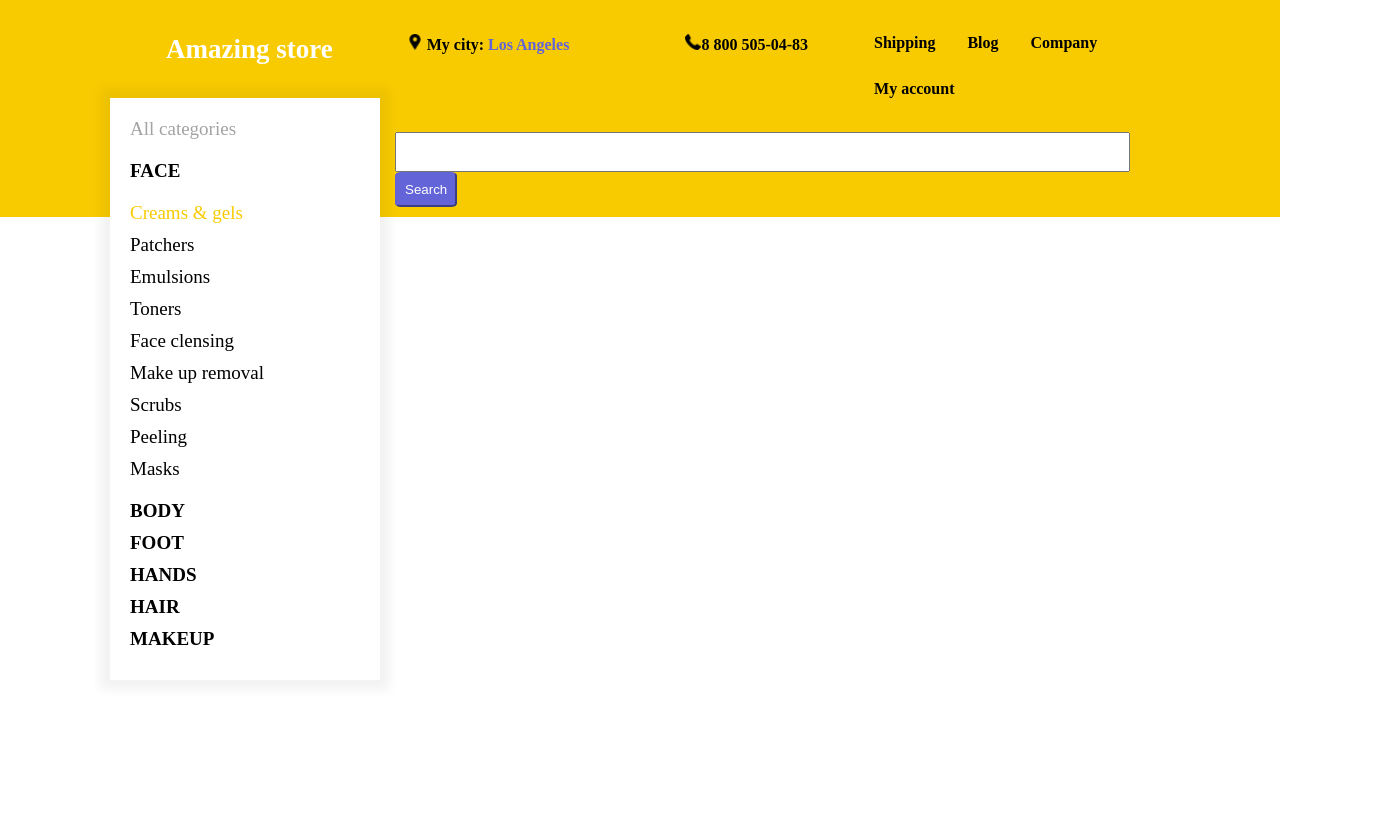
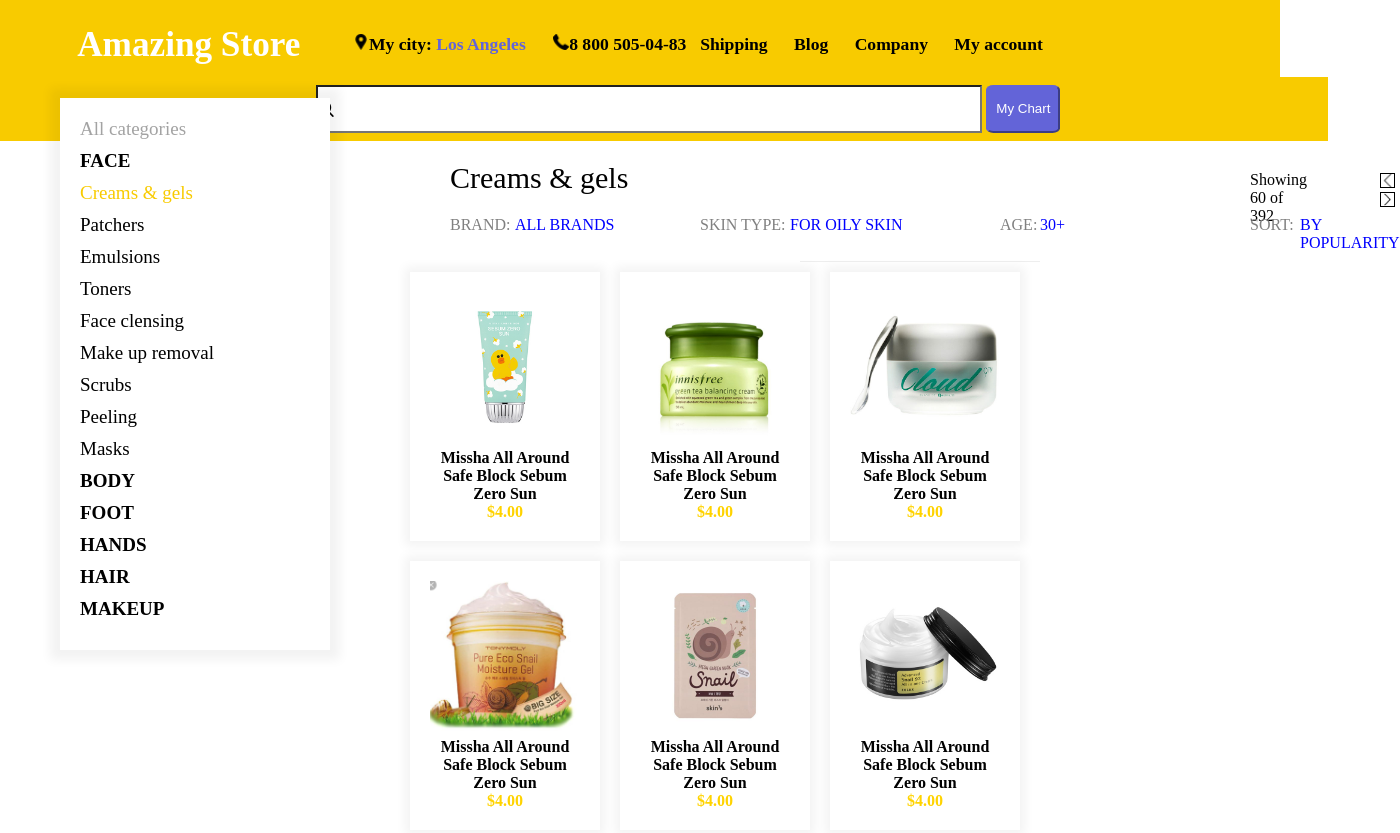
Before and after one commit to sveEcatalin/EneCatalinPreemp2019, a plain HTML site: page store/index.html in a window 1280 px wide. Shown: the top 833 px of the page, 1400 px wide, since content can reach past the window. Before the commit the page ends 800 px from the top, so only its background shows below. Drawn offline with Linux system fonts and the light colour scheme.

Commit message:
will need to rewrite. Container class with left and right classes to divide the page

```diff
--- a/store/index.html
+++ b/store/index.html
@@ -1,5 +1,6 @@
 <!DOCTYPE html>
 <html lang="en">
+
 <head>
     <meta charset="UTF-8">
     <meta name="viewport" content="width=device-width, initial-scale=1.0">
@@ -8,40 +9,47 @@
     <link rel="stylesheet" href="styles/style.css">
 
 </head>
+
 <body>
     <header>
-        <nav class="top-nav">
-            <ul class="searchHeader">
-                <li class="logo "><a href="#"> Amazing store</a></li>
-                <li class=""><a href="#"><img src ="images/maps.png"> My city: <span id="city">Los Angeles</span></a></li>
-                <li id="phone" class=" "><img src="images/phone-receiver.png">8 800 505-04-83</li>
-                <li class=""><a href="#">Shipping</a></li>
-                <li class=""><a href="#">Blog</a></li>
-                <li class=""><a href="#">Company</a></li>
-                <li class=""><a href="#">My account</a></li>
-            </ul>
+        <nav class="top-nav ">
+            <div class="box1 logo">Amazing Store</div>
+            <div class="box2">
+                <div><img src="images/maps.png">My city: <span class="city">Los Angeles</span></div>
+                <div><img src="images/phone-receiver.png">8 800 505-04-83</div>
+            </div>
+            <div class="box3">
+                <div>Shipping &nbsp; &nbsp; &nbsp;</div>
+                <div>Blog &nbsp; &nbsp; &nbsp;</div>
+                <div>Company &nbsp; &nbsp; &nbsp;</div>
+                <div>My account &nbsp; &nbsp; &nbsp;</div>
+            </div>
+        </nav>
+        <div class="box4">
             <form action="" method="get" class="form-search">
                 <div class="search-form">
-                  <input type="search" name="serach" class="search-input" required>
-                  <input type="submit" value="Search" class="search-btn">
+                    <input type="search" name="serach" class="search-input" required>
+                    <input type="submit" value="My Chart" class="search-btn">
                 </div>
-              </form>
-        </nav>
+            </form>
+        </div>
     </header>
+
+
 
     <nav>
         <ul class="column-list">
-            <li class=" categories-top" >All categories</li>
-            <li class=" shop-section-li upper-padding" >FACE</li>
+            <li class=" categories-top">All categories</li>
+            <li class=" shop-section-li upper-padding">FACE</li>
             <li class=" hovered-section upper-padding">Creams &amp gels</li>
-            <li class="" >Patchers</li>
-            <li class="" >Emulsions</li>
-            <li class="" >Toners</li>
-            <li class="" >Face clensing</li>
-            <li class="" >Make up removal</li>
-            <li class="" >Scrubs</li>
-            <li class="" >Peeling</li>
-            <li class="" >Masks</li>
+            <li class="">Patchers</li>
+            <li class="">Emulsions</li>
+            <li class="">Toners</li>
+            <li class="">Face clensing</li>
+            <li class="">Make up removal</li>
+            <li class="">Scrubs</li>
+            <li class="">Peeling</li>
+            <li class="">Masks</li>
             <li class=" shop-section-li upper-padding">BODY</li>
             <li class=" shop-section-li">FOOT</li>
             <li class=" shop-section-li">HANDS</li>
@@ -50,4 +58,75 @@
         </ul>
     </nav>
 </body>
+
+<div class="container1">
+    <div style="position:absolute;left: 450px;font-size: 30px;padding-top: 20px"> Creams &amp; gels</div>
+    <div style="position:absolute;left:1250px;font-size:16px;padding-top:30px">Showing 60 of 392</div>
+    <div style="position:absolute;left:1380px;padding-top:32px"><img src="images/left-arrow.png" border="1"
+            style="width:13px;height:13px;">
+        <img src="images/right-arrow.png" border="1" style="width:13px;height:13px;"></div>
+    <div class="border">
+        <div style="position:absolute;left: 450px;font-size: 16px;padding-top: 75px;color:gray">BRAND:</div>
+        <a href="#">
+            <div style="position:absolute;left: 515px;font-size: 16px;padding-top: 75px;color:blue">ALL BRANDS</div>
+        </a>
+        <div style="position:absolute;left: 700px;font-size: 16px;padding-top: 75px;color:gray">SKIN TYPE:</div>
+        <a href="#">
+            <div style="position:absolute;left:790px;font-size: 16px;padding-top: 75px;color:blue">FOR OILY SKIN</div>
+        </a>
+        <div style="position:absolute;left: 1000px;font-size: 16px;padding-top: 75px;color:gray">AGE:</div>
+        <a href="#">
+            <div style="position:absolute;left: 1040px;font-size: 16px;padding-top: 75px;color:blue">30+</div>
+        </a>
+        <div style="position:absolute;left: 1250px;font-size: 16px;padding-top: 75px;color:gray">SORT:</div>
+        <a href="#">
+            <div style="position:absolute;left: 1300px;font-size: 16px;padding-top: 75px;color:blue">BY <br>POPULARITY
+            </div>
+        </a>
+        <hr style="padding-top: 120px;border-top: 0;border-left: 0;border-right: 0">
+    </div>
+
+    <div class="flex-container">
+        <div><img src="images/1.jpg" class="product-image"><br>
+            <p class="product-description">Missha All Around<br> Safe Block
+                Sebum<br> Zero Sun</p>
+            <p class="product-price">&dollar;4.00</p>
+        </div>
+        <div><img src="images/2.png" class="product-image">
+            <p class="product-description">Missha All Around<br> Safe Block
+                Sebum<br> Zero Sun</p>
+            <p class="product-price">&dollar;4.00</p>
+        </div>
+        <div><img src="images/3.jpg" class="product-image">
+            <p class="product-description">Missha All Around<br> Safe Block
+                Sebum<br> Zero Sun</p>
+            <p class="product-price">&dollar;4.00</p>
+        </div>
+        <div><img src="images/4.jpg" class="product-image">
+            <p class="product-description">Missha All Around<br> Safe Block
+                Sebum<br> Zero Sun</p>
+            <p class="product-price">&dollar;4.00</p>
+        </div>
+        <div><img src="images/5.jpg" class="product-image">
+            <p class="product-description">Missha All Around<br> Safe Block
+                Sebum<br> Zero Sun</p>
+            <p class="product-price">&dollar;4.00</p>
+        </div>
+        <div><img src="images/6.jpg" class="product-image">
+            <p class="product-description">Missha All Around<br> Safe Block
+                Sebum<br> Zero Sun</p>
+            <p class="product-price">&dollar;4.00</p>
+        </div>
+        <div><img src="images/7.jpg" class="product-image">
+            <p class="product-description">Missha All Around<br> Safe Block
+                Sebum<br> Zero Sun</p>
+            <p class="product-price">&dollar;4.00</p>
+        </div>
+        <div><img src="images/8.jpg" class="product-image">
+            <p class="product-description">Missha All Around<br> Safe Block
+                Sebum<br> Zero Sun</p>
+            <p class="product-price">&dollar;4.00</p>
+        </div>
+    </div>
+
 </html>
--- a/store/styles/style.css
+++ b/store/styles/style.css
@@ -3,89 +3,86 @@
   padding: 0;
 }
 
-
-ul {
-    list-style-type: none;
-    margin: 0;
-    padding: 0;
-    overflow: hidden;
+.top-nav{
+  display:flex;
   background-color: rgba(248, 203, 0, 1);
-  }
-
-  .searchHeader li {
-    float: left;
+  background:#f8cb00;
+  height:4rem;
+  font-size:1.1rem;
+  align-items:center;
+  flex-wrap: wrap;
+  font-weight: bold;
+  padding-top:1%;
+  padding-right:3%;
+  padding-left:3%;
 
 }
 
-  li a {
-    display: block;
-    text-align: center;
-    padding: 14px 16px;
-    text-decoration: none;
-    font-weight:bold;
-  }
+.box1{
+  display:flex;
 
-  .form-search{
-        background-color: rgba(248, 203, 0, 1);
-        padding-left:245px;
-  }
-
-  .logo{
-    color:white;
-    font-size:27px;
-    padding-right:42px;
-  }
-
-  a {
-     color: inherit;
-     text-decoration: none;
-   }
-
-   .top-nav{
   background-color: rgba(248, 203, 0, 1);
 
-     padding-left:150px;
-     padding-right:150px;
-     padding-top:20px;
+  width:25%;
+  justify-content: center;
+  border: black;
+  text-align: center;
 
 }
 
-   .search-input{
-     height:40px;
-     width:735px;
+.box2{
+  display:flex;
+  background-color: rgba(248, 203, 0, 1);
+  width:30%;
+  justify-content: space-around;
+  border-color:black;
 }
 
+.box3{
+  display:flex;
+  background-color: rgba(248, 203, 0, 1);
+  width: 40%;
+  justify-content: flex-start;
+  align-content: flex-start;
+
+}
+
+
+.box3 div{
+  /* flex:1; */
+  text-align: start;
+  align-content: center;
+  justify-content: end;
+}
+
+
+/* boxa separata */
+.box4{
+  display:flex;
+  background-color: rgba(248, 203, 0, 1);
+  width:100%;
+  height:4rem;
+  align-items:center;
+  justify-content: center;
+  padding-left:3em;
+}
+.search-input{
+  height:3rem;
+  width:50em;
+}
 .search-btn{
   color:white;
   background:#6364d8;
   border-color:#6364d8;
+  height:3rem;
   padding:8px;
   border-radius: 10%;
 }
-
-   .search-form{
-     padding-bottom: 10px;
+.logo{
+  color:white;
+  font-size:2em;
 }
 
-
-   .searchHeader{
-     padding-bottom: 20px;
-   }
-
-
-   #city{
-    color:#6364d8;
-    padding-right:50px;
-  }
-
-  #phone{
-    display: block;
-    text-align: center;
-    padding: 14px 50px ;
-    text-decoration: none;
-    font-weight:bold;
-
-  }
 
 .column-list{
   list-style-type: none;
@@ -96,7 +93,7 @@
   width:250px;
   position:absolute;
   top:98px;
-    left:110px;
+  left:60px;
   box-shadow: 0px 0px 10px 10px rgba(0,0,0,0.05);
   padding-left:20px;
   padding-top:20px;
@@ -120,7 +117,56 @@
 .hovered-section{
   color:#f8cb00;
 }
+.city{
+  color:#6364d8;
+}
 
-  .upper-padding{
-    padding-top:10px;
+.border{
+    border:0;
+    margin-left:400px;
+    margin-right:120px;
 }
+
+
+.container1{
+  border: 0;
+  margin-left: 400px;
+  margin-right: 120px;
+ }
+ .flex-container {
+  display: flex;
+  flex-wrap: wrap;
+  background-color: white;
+
+
+ }
+ .flex-container > div {
+  background-color: white;
+  margin: 10px;
+  padding: 20px;
+  font-size: 30px;
+  box-shadow: 0px 0px 10px 5px rgba(0,0,0,0.05);
+
+
+ }
+ .product-image{
+  width:150px;
+  height:150px;
+ }
+
+ .product-description{
+  font-size: 16px;
+  font-weight: 700;
+  text-align: center;
+ }
+ .product-price{
+  font-size: 16px;
+  font-weight: 700;
+  text-align:center;
+  color: rgb(255, 211, 0)
+}
+
+input{
+  background: url("../images/search.png") left no-repeat;
+  background-color:white;
+  }
--- /dev/null
+++ b/store/styles/test-style.css
@@ -0,0 +1,62 @@
+* {
+  margin: 0;
+  padding: 0;
+}
+
+
+.flex-header{
+  display:flex;
+  background-color:yellow;
+  flex-wrap: wrap;
+  align-items: flex-start;
+  padding-top:1em;
+}
+.top-nav{
+  display:flex;
+  width:80%;
+  background-color:green;
+  flex-direction: row;
+  font-size:1.1rem;
+  font-weight: bold;
+
+
+}
+
+.box1{
+  display: flex;
+  background-color:red;
+  justify-content: flex-end;
+  flex-grow: 2;
+
+}
+.box2{
+  display:flex;
+  background-color:purple;
+  justify-content: space-around;
+  align-items: flex-end;
+  flex-grow: 3;
+
+
+}
+.box3{
+  display: flex;
+  background-color:magenta;
+  justify-content: space-around;
+  flex-grow: 2;
+  align-items: flex-end;
+
+}
+
+
+
+.bottom-nav{
+  display: flex;
+  width:100%;
+  background-color:blue;
+}
+
+
+.logo{
+  color:white;
+  font-size:2em;
+}
```
Also changed, not shown: store/test.html (added, +38 -0 lines), store/images/1.jpg (added), store/images/2.png (added), store/images/3.jpg (added), store/images/4.jpg (added), store/images/5.jpg (added), store/images/6.jpg (added), store/images/7.jpg (added), store/images/8.jpg (added), store/images/left-arrow.png (added), store/images/rec.jpg (added), store/images/right-arrow.png (added), store/images/search.png (added), store/store_items.html (added). Lines whose indentation alone changed are shown as unchanged.
